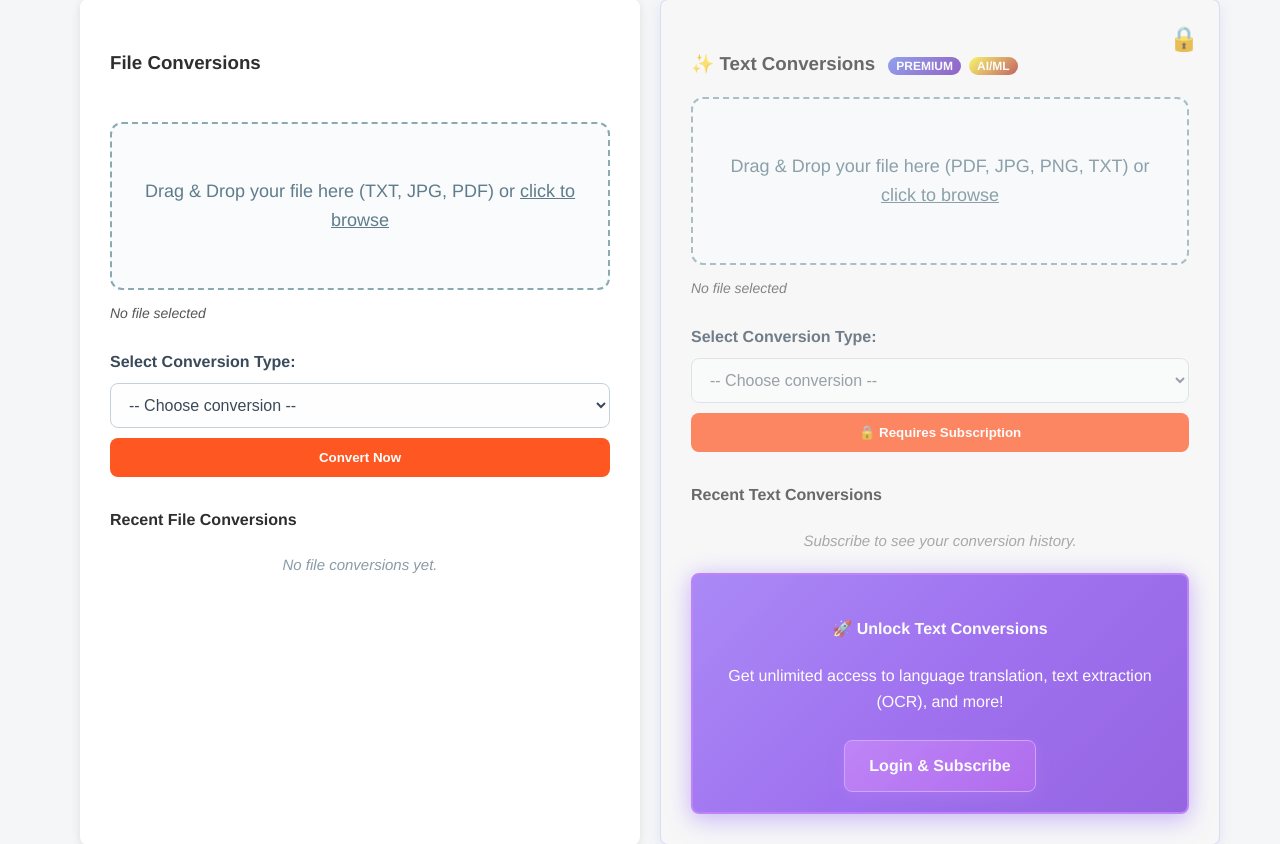
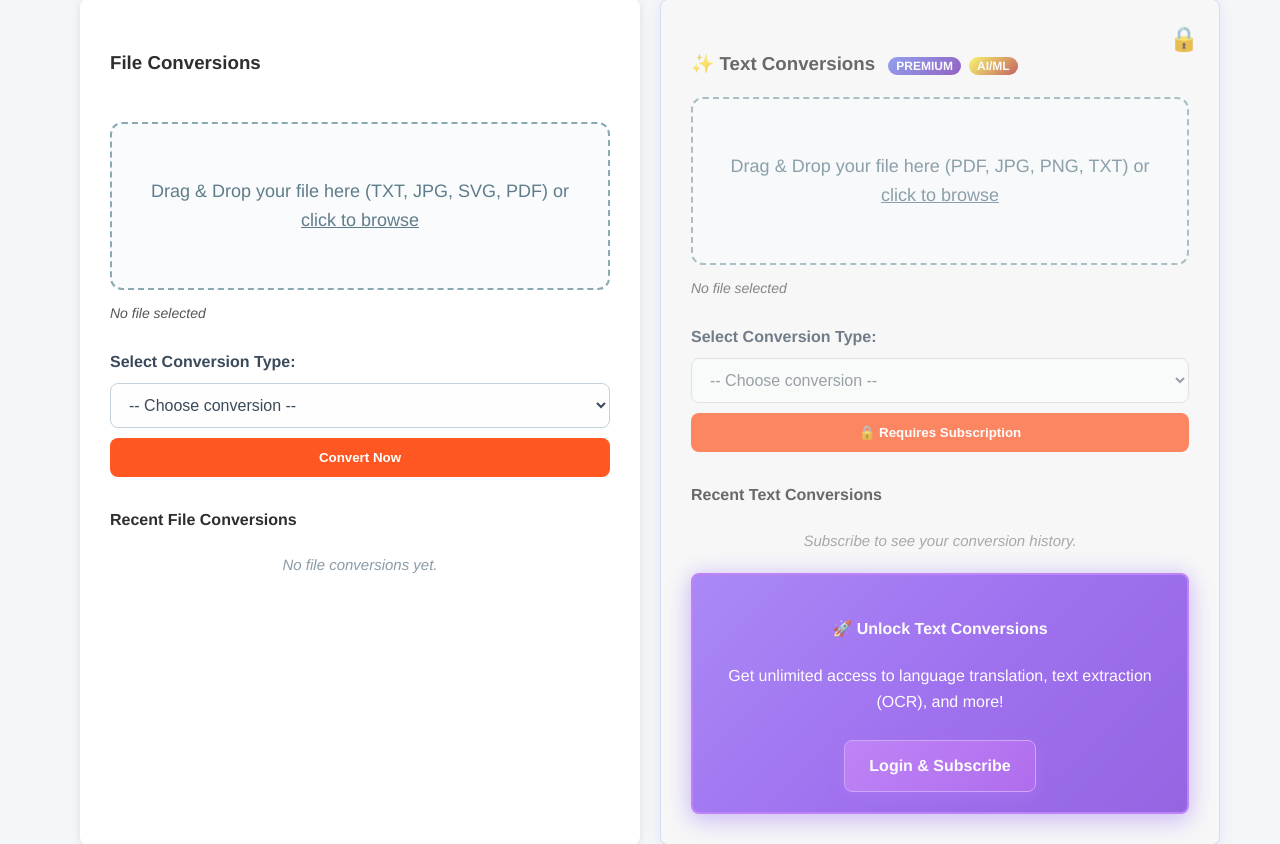
Before and after one commit to Judewakim/file-format-converter, a Flask app: page / in a window 1280 px wide. Shown: the part 272-1116 px from the top of the page. Run offline with Flask 3, Linux system fonts and the light colour scheme.

Commit message:
adding svg

```diff
--- a/app.py
+++ b/app.py
@@ -318,6 +318,23 @@ def convert_file():
                 doc.add_paragraph(text)
         output_path = os.path.join(CONVERTED_FOLDER, filename.rsplit(".", 1)[0] + ".docx")
         doc.save(output_path)
+
+    # SVG to PNG conversion
+    elif conversion_type == "svg_to_png":
+        try:
+            import cairosvg
+            output_path = os.path.join(CONVERTED_FOLDER, filename.rsplit(".", 1)[0] + ".png")
+            cairosvg.svg2png(url=input_path, write_to=output_path)
+        except ImportError:
+            # Fallback method using Pillow with svg2rlg
+            try:
+                from reportlab.graphics import renderPM
+                from svglib.svglib import renderSVG
+                drawing = renderSVG.renderSVG(input_path)
+                output_path = os.path.join(CONVERTED_FOLDER, filename.rsplit(".", 1)[0] + ".png")
+                renderPM.drawToFile(drawing, output_path, fmt="PNG")
+            except ImportError:
+                return "Required libraries not installed for SVG conversion", 400
 
     else:
         return "Unsupported conversion type", 400
--- a/templates/index.html
+++ b/templates/index.html
@@ -283,8 +283,8 @@
         <br>
         <form id="convert-form" action="{{ url_for('convert_file') }}" method="POST" enctype="multipart/form-data">
           <div id="drop-zone" class="upload-area">
-            <p>Drag & Drop your file here (TXT, JPG, PDF) or <span id="click-select" style="text-decoration: underline; cursor: pointer;">click to browse</span></p>
-            <input type="file" name="file" id="file-input" hidden required />
+            <p>Drag & Drop your file here (TXT, JPG, SVG, PDF) or <span id="click-select" style="text-decoration: underline; cursor: pointer;">click to browse</span></p>
+            <input type="file" name="file" id="file-input" accept=".txt,.jpg,.jpeg,.pdf,.svg" hidden required />
           </div>
 
           <p id="file-name" style="font-style: italic; margin-top: 8px; color: #555;">No file selected</p>
@@ -295,6 +295,7 @@
             <option value="txt_to_pdf">TXT → PDF</option>
             <option value="jpg_to_png">JPG → PNG</option>
             <option value="pdf_to_word">PDF → Word</option>
+            <option value="svg_to_png">SVG → PNG</option>
           </select>
 
           <div id="progress-container" style="display:none; margin-top:10px;">
```
